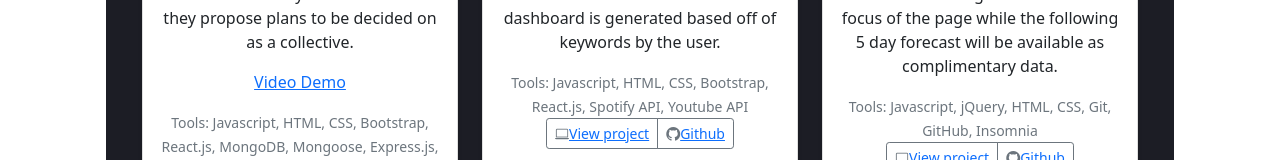
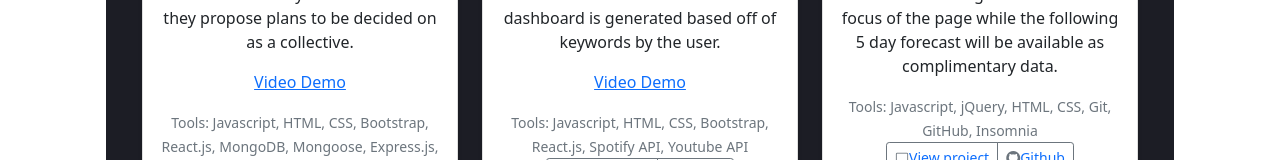
Before and after one commit to vyncent-t/portfolio, a React (Create React App) app: page / in a window 1280 px wide. Shown: the part 2064-2224 px from the top of the page. Built offline with nearby package versions, Linux system fonts and the light colour scheme.

Commit message:
updating demo for atmos

```diff
--- a/src/components/projectContext.js
+++ b/src/components/projectContext.js
@@ -28,6 +28,7 @@ let proA = {
 let proB = {
     title: "Atmos",
     image: "https://user-images.githubusercontent.com/78232183/160482215-d71674d6-3108-4ec9-bd51-9dab43457a84.png",
+    demo: "https://www.youtube.com/watch?v=aj7OF1mASa0",
     desc: "Atmos is a multi-media consumption app that allows the users to simultaneously listen to their preferred genre of music via Spotify while viewing a playlist of curated atmospheric videos via YouTube. The user simply inputs their preference of audio and visual content into the custom menu and a media dashboard is generated based off of keywords by the user.",
     deploy: "https://atmos-project.herokuapp.com/",
     repo: "https://github.com/vyncent-t/atmos",
```
